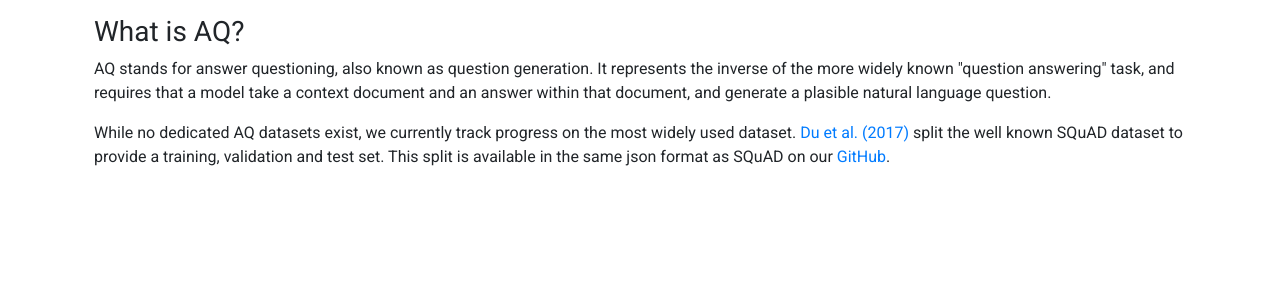
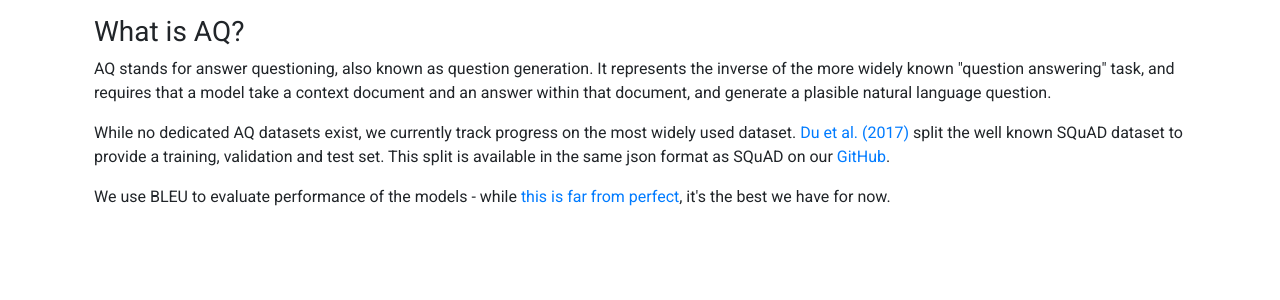
Before and after one commit to tomhosking/aqleaderboard, a Flask app: page /about in a window 1280 px wide. Shown: the part 175-475 px from the top of the page. Run offline with Flask 2, Linux system fonts and the light colour scheme; some libraries are stand-ins or nearby versions; some web fonts are replaced.

Commit message:
Copy changes

```diff
--- a/src/templates/about.htm
+++ b/src/templates/about.htm
@@ -12,7 +12,7 @@
     <h3>What is AQ?</h3>
     <p>AQ stands for answer questioning, also known as question generation. It represents the inverse of the more widely known "question answering" task, and requires that a model take a context document and an answer within that document, and generate a plasible natural language question.</p>
     <p>While no dedicated AQ datasets exist, we currently track progress on the most widely used dataset. <a href="https://aclanthology.info/papers/P17-1123/p17-1123">Du et al. (2017)</a> split the well known SQuAD dataset to provide a training, validation and test set. This split is available in the same json format as SQuAD on our <a href="https://github.com/tomhosking/squad-du-split">GitHub</a>.</p>
-
+    <p>We use BLEU to evaluate performance of the models - while <a href="https://towardsdatascience.com/evaluating-text-output-in-nlp-bleu-at-your-own-risk-e8609665a213?gi=37ff58936ccd">this is far from perfect</a>, it's the best we have for now.</p>
 
 </div>
 {% endblock %}
--- a/src/templates/board.htm
+++ b/src/templates/board.htm
@@ -26,7 +26,7 @@
             <tr>
             <th class="align-middle" scope="row">{{ model.rank }}</th>
             <td class="align-middle">{{ model.name }} <hr class="m-1" /><small class="text-muted">{{ model.desc }}</small></td>
-            <td>{{ model.author }} <span class="text-muted">{{ model.year }}</span> <hr class="m-1" /><small>{{ model.affiliation }}</td>
+            <td>{{ model.author }} <span class="text-muted">({{ model.year }})</span> <hr class="m-1" /><small>{{ model.affiliation }}</td>
             <td class="align-middle">
                 {% if model.paper_url %}
                     <a href="{{ model.paper_url }}" class="btn btn-info btn-sm">Paper</a>
```
